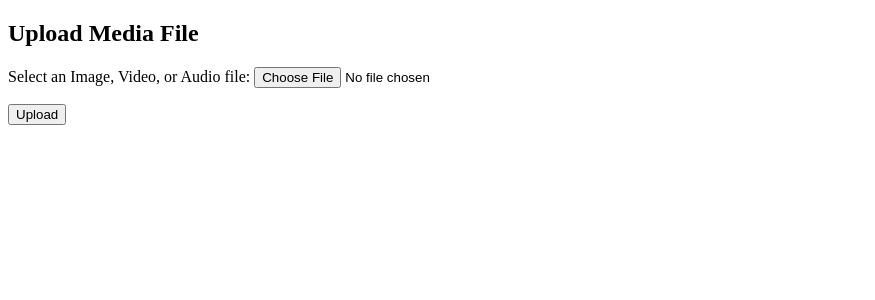
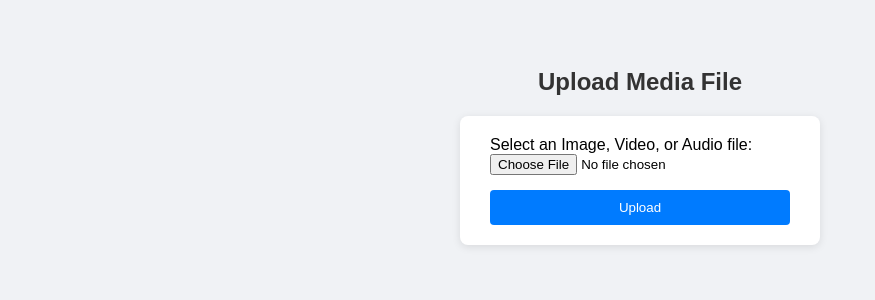
Before and after one commit to ArYaNsAiNi-here/DeepFake_Detector, a Django app: page / in a window 1280 px wide. Shown: the top 300 px of the page, without its empty margins (0-875 px from the left). Run offline with Django 5.2, Linux system fonts and the light colour scheme.

Commit message:
Add custom styling to result and upload templates
Introduced inline CSS styles to result.html and upload.html for improved layout, typography, and visual appearance. Enhances user experience with better form design, image presentation, and interactive elements.

```diff
--- a/DeepfakeDetector/predictor/templates/predictor/upload.html
+++ b/DeepfakeDetector/predictor/templates/predictor/upload.html
@@ -2,6 +2,58 @@
 <html>
 <head>
     <title>DeepFake Detector</title>
+    <style>
+        body {
+            font-family: Arial, sans-serif;
+            background: #f0f2f5;
+            padding: 40px;
+            display: flex;
+            flex-direction: column;
+            align-items: center;
+        }
+
+        h2 {
+            color: #333;
+        }
+
+        form {
+            background: #fff;
+            padding: 20px 30px;
+            border-radius: 8px;
+            box-shadow: 0 2px 8px rgba(0,0,0,0.1);
+            display: flex;
+            flex-direction: column;
+            gap: 15px;
+            width: 300px;
+        }
+
+        form p {
+            margin: 0;
+        }
+
+        button {
+            background: #007bff;
+            color: #fff;
+            border: none;
+            padding: 10px 15px;
+            border-radius: 4px;
+            cursor: pointer;
+            transition: background 0.3s ease;
+        }
+
+        button:hover {
+            background: #0056b3;
+        }
+
+        h3 {
+            margin-top: 30px;
+            color: #333;
+            background: #e7f3e7;
+            padding: 10px 20px;
+            border-left: 5px solid #28a745;
+            border-radius: 4px;
+        }
+    </style>
 </head>
 <body>
     <h2>Upload Media File</h2>
```
Also changed, not shown: DeepfakeDetector/predictor/templates/predictor/result.html (+34 -1 lines).
